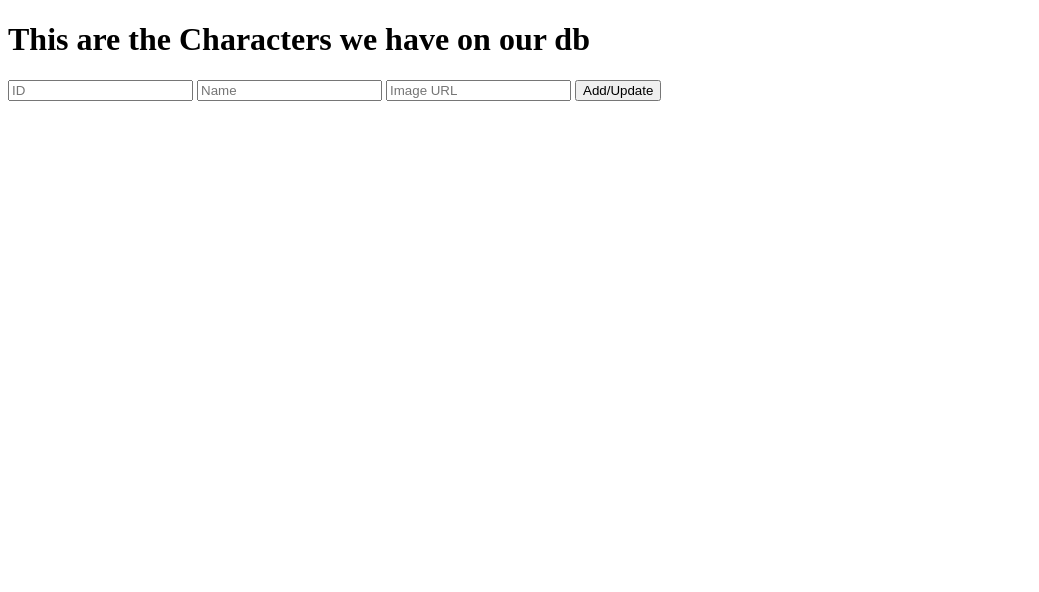
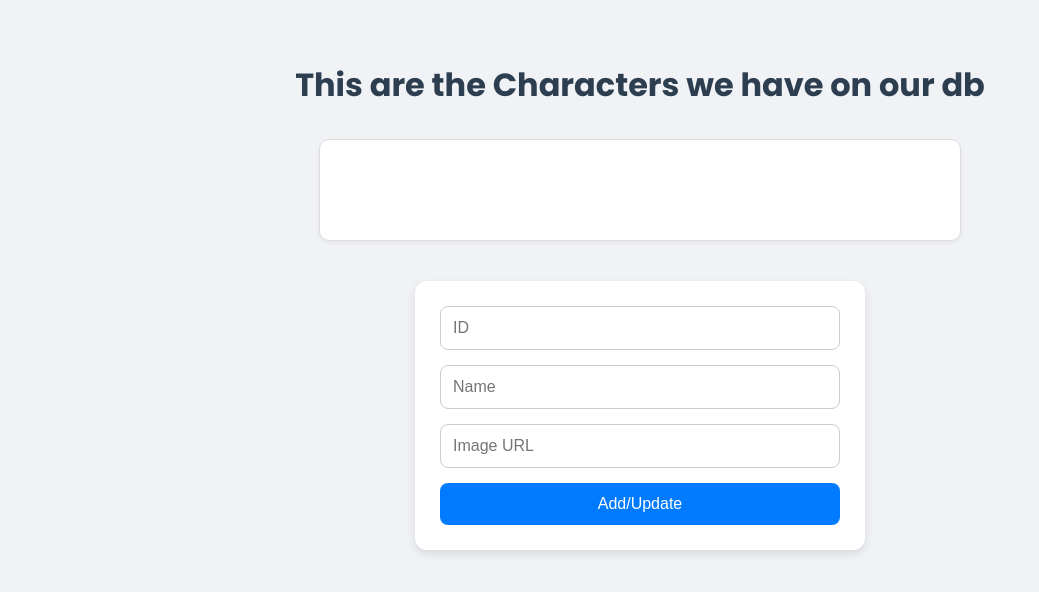
Before and after one commit to Gueverstarstone/Flatacuties-Web-Page, a plain HTML site: page index.html in a window 1280 px wide. Shown: the whole page, without its empty margins (0-1039 px from the left). Drawn offline with Linux system fonts and the light colour scheme; no server answers.

Commit message:
Included style.css file

```diff
--- a/index.html
+++ b/index.html
@@ -5,6 +5,7 @@
     <meta http-equiv="X-UA-Compatible" content="IE=edge">
     <meta name="viewport" content="width=device-width, initial-scale=1.0">
     <title> Intro to How the web works & Fetch</title>
+    <link rel="stylesheet" href="style.css">
 </head>
 <body>
 
--- /dev/null
+++ b/style.css
@@ -0,0 +1,66 @@
+@import url('https://fonts.googleapis.com/css2?family=Poppins:ital,wght@0,100;0,200;0,300;0,400;0,500;0,600;0,700;0,800;0,900;1,100;1,200;1,300;1,400;1,500;1,600;1,700;1,800;1,900&display=swap');
+/* Base styles */
+body {
+    font-family: "Poppins", sans-serif;Verdana, sans-serif;
+    background-color: #f0f2f5;
+    margin: 0;
+    padding: 40px;
+    color: #333;
+}
+
+/* Heading */
+h1 {
+    text-align: center;
+    font-size: 2rem;
+    color: #2c3e50;
+    margin-bottom: 30px;
+}
+
+/* Data paragraph */
+#data {
+    background-color: #ffffff;
+    border: 1px solid #ddd;
+    padding: 20px;
+    border-radius: 10px;
+    max-width: 600px;
+    margin: 0 auto 40px;
+    min-height: 60px;
+    box-shadow: 0 2px 4px rgba(0,0,0,0.05);
+}
+
+/* Form styles */
+form#itemForm {
+    display: flex;
+    flex-direction: column;
+    gap: 15px;
+    max-width: 400px;
+    margin: 0 auto;
+    background-color: #ffffff;
+    padding: 25px;
+    border-radius: 12px;
+    box-shadow: 0 4px 10px rgba(0,0,0,0.1);
+}
+
+/* Inputs */
+form input {
+    padding: 12px;
+    border: 1px solid #ccc;
+    border-radius: 8px;
+    font-size: 1rem;
+}
+
+/* Button */
+form button {
+    padding: 12px;
+    background-color: #007bff;
+    color: white;
+    font-size: 1rem;
+    border: none;
+    border-radius: 8px;
+    cursor: pointer;
+    transition: background-color 0.2s ease;
+}
+
+form button:hover {
+    background-color: #0056b3;
+}
```
